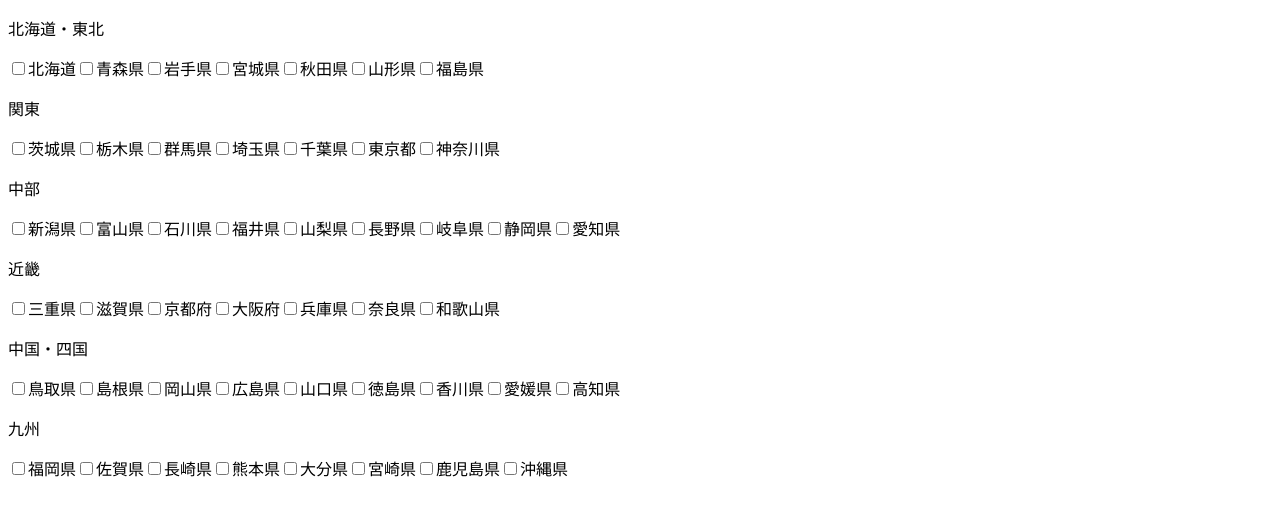
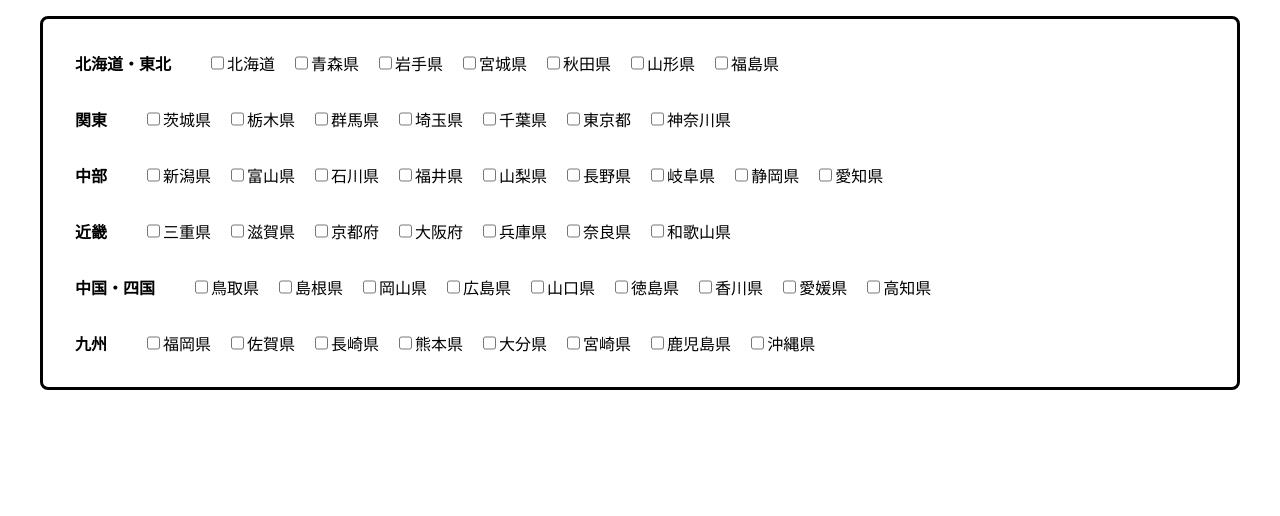
Before and after one commit to mnt3710/prefecture-population-trends, a Next.js app: page / in a window 1280 px wide. Shown: the top 516 px of the page. Built offline with nearby package versions, Linux system fonts and the light colour scheme.

Commit message:
add: style

```diff
--- a/src/components/atoms/CheckBox.tsx
+++ b/src/components/atoms/CheckBox.tsx
@@ -1,13 +1,15 @@
+import styles from '@/styles/CheckBox.module.css'
+
 interface PropsType {
   pref: string
 }
 
 const CheckBox = ({ pref }: PropsType) => {
   return (
-    <>
+    <div className={styles.root}>
       <input type='checkbox' onChange={() => console.log('click')} />
-      <label>{pref}</label>
-    </>
+      <label className={styles.pref}>{pref}</label>
+    </div>
   )
 }
 
--- a/src/components/molecules/CheckBoxes.tsx
+++ b/src/components/molecules/CheckBoxes.tsx
@@ -1,13 +1,14 @@
 import CheckBox from '../atoms/CheckBox.tsx'
+import styles from '@/styles/CheckBoxes.module.css'
 
 const CheckBoxes = ({ region, pref }) => {
   return (
-    <>
-      <p className="region-toggle">{region}</p>
+    <div className={styles.root}>
+      <p className={styles.region}>{region}</p>
       {pref.map((value) => (
-        <CheckBox pref={value} />
+        <CheckBox className={styles.checkBox} pref={value} />
       ))}
-    </>
+    </div>
   )
 }
 
--- a/src/components/organisms/Body.tsx
+++ b/src/components/organisms/Body.tsx
@@ -1,4 +1,5 @@
 import CheckBoxes from '../molecules/CheckBoxes.tsx'
+import styles from '@/styles/Body.module.css'
 
 const prefList = [
   {
@@ -50,9 +51,11 @@ const prefList = [
 const Body = () => {
   return (
     <>
-      {prefList.map((obj) => (
-        <CheckBoxes region={obj.region} pref={obj.pref} />
-      ))}
+      <div className={styles.boxes}>
+        {prefList.map((obj) => (
+          <CheckBoxes region={obj.region} pref={obj.pref} />
+        ))}
+      </div>
     </>
   )
 }
--- /dev/null
+++ b/src/pages/_app.tsx
@@ -0,0 +1,6 @@
+import '@/styles/globals.css'
+import type { AppProps } from 'next/app'
+
+export default function App({ Component, pageProps }) {
+  return <Component {...pageProps} />
+}
--- /dev/null
+++ b/src/styles/Body.module.css
@@ -0,0 +1,7 @@
+.boxes {
+  border: solid;
+  border-radius: 8px;
+  padding: 16px 32px;
+  margin: 16px 32px;
+  width: full;
+}
--- /dev/null
+++ b/src/styles/CheckBox.module.css
@@ -0,0 +1,11 @@
+.pref {
+  display: flex;
+  align-items: center;
+  white-space: nowrap;
+}
+
+.root {
+  display: flex;
+  flex-direction: row;
+  margin: 8px;
+}
--- /dev/null
+++ b/src/styles/CheckBoxes.module.css
@@ -0,0 +1,14 @@
+.root {
+  display: flex;
+  flex-direction: row;
+}
+
+.region {
+  font-weight: bold;
+  margin-right: 28px;
+  white-space: nowrap;
+}
+
+.checkBox {
+  vertical-align: middle;
+}
```
Also changed, not shown: src/styles/globals.css (added).
